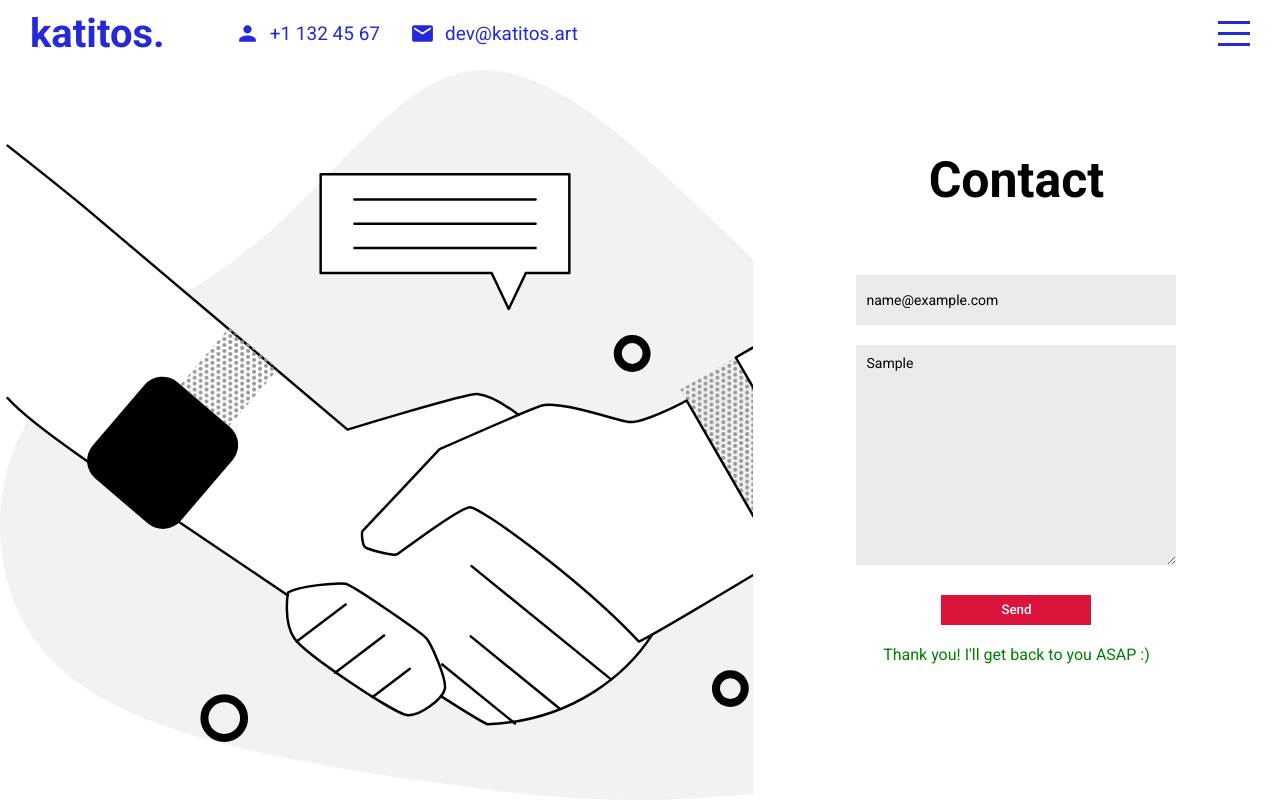
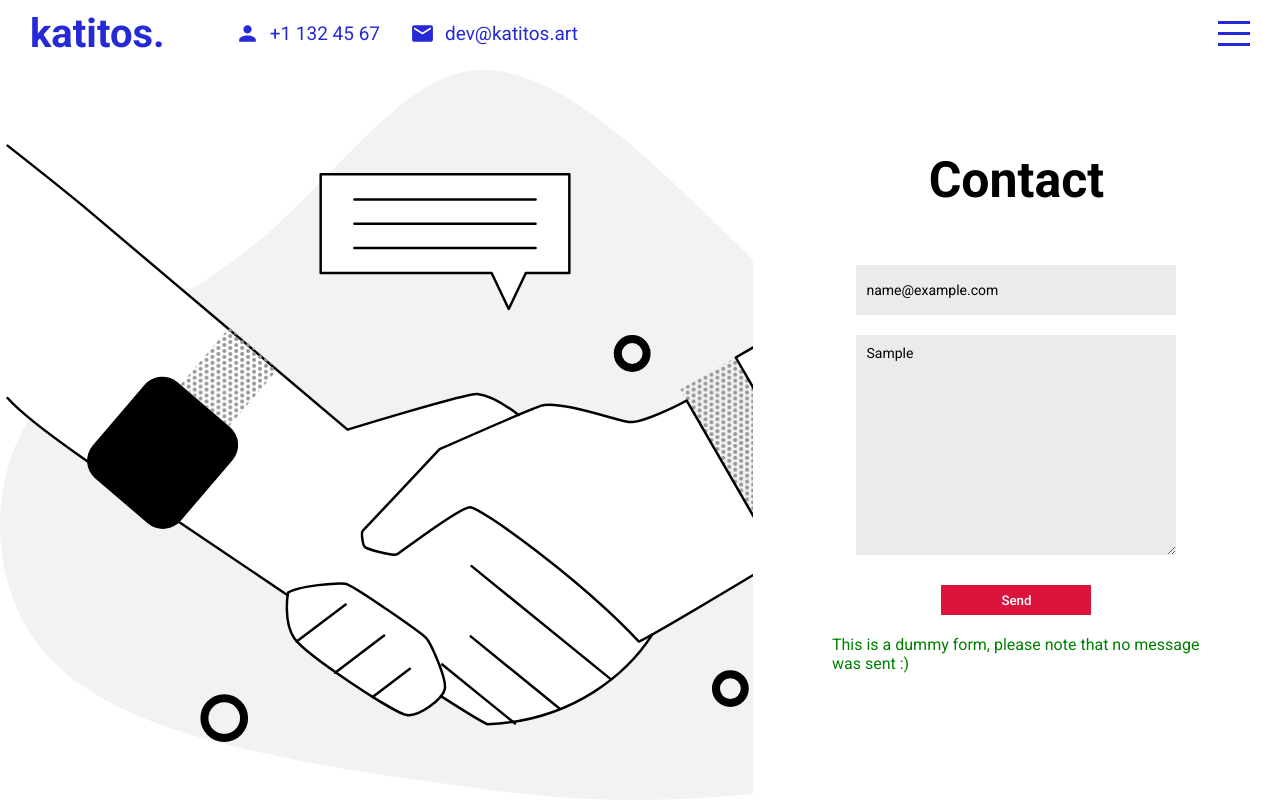
Before and after one commit to JorchRL/katitos, a React (Create React App) app: page / in a window 1280 px wide. Both pictures are taken after typing "name@example.com", "Sample" into the empty fields and a click on the button "Send". Built offline with nearby package versions, Linux system fonts and the light colour scheme.

Commit message:
Point out that the message form is a dummy form

```diff
--- a/src/components/contact/Contact.jsx
+++ b/src/components/contact/Contact.jsx
@@ -19,7 +19,11 @@ const Contact = () => {
           <input type='text' placeholder='Email' />
           <textarea placeholder='Message'></textarea>
           <button type='submit'>Send</button>
-          {message && <span>Thank you! I'll get back to you ASAP :)</span>}
+          {message && (
+            <span>
+              This is a dummy form, please note that no message was sent :)
+            </span>
+          )}
         </form>
       </div>
     </div>
```
